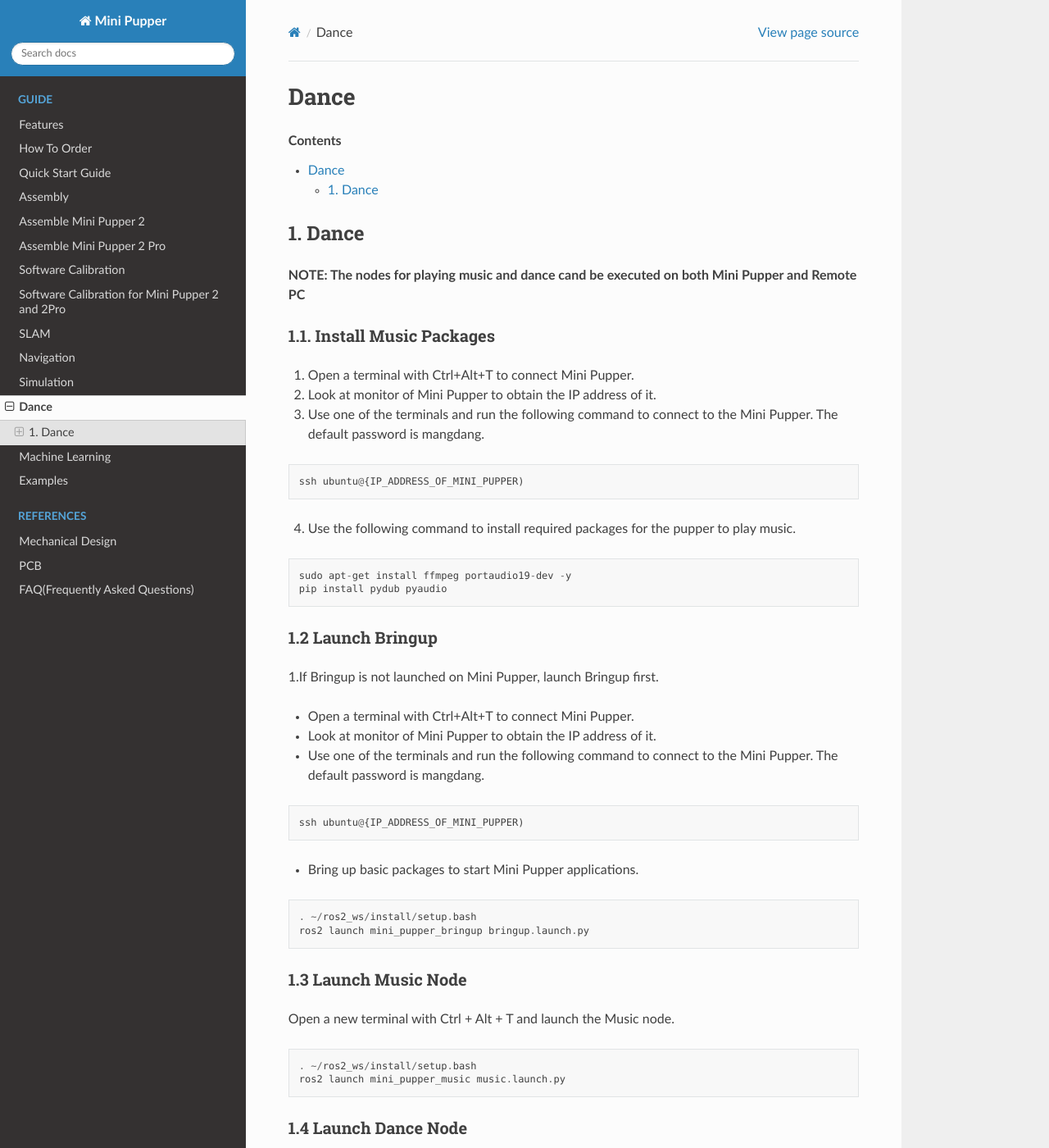
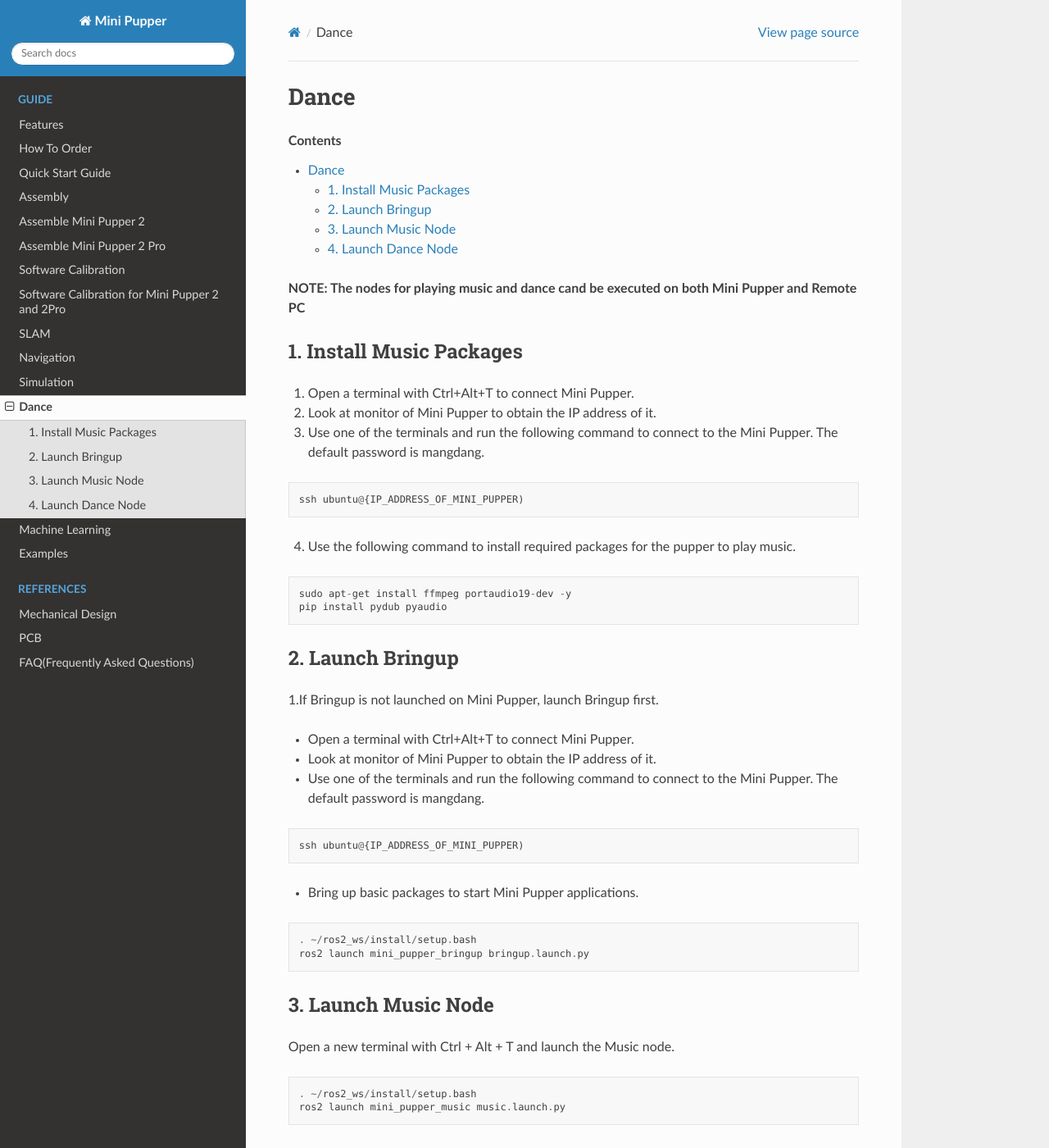
Before and after one commit to mangdangroboticsclub/MiniPupperDocs, a Sphinx documentation site: the page built from docs/guide/Dance.rst, in a window 1280 px wide and 1400 px high. Shown: the whole window at 82% size. Built offline with Sphinx 7.4.7 and the Read the Docs theme 2.0.0, drawn with Linux system fonts in a browser that asks for light colours.

Commit message:
further edit and resolve issues

```diff
--- a/docs/guide/Dance.rst
+++ b/docs/guide/Dance.rst
@@ -5,13 +5,10 @@
 .. contents::
   :depth: 2
 
-1. Dance
-------------
-
 **NOTE: The nodes for playing music and dance cand be executed on both Mini Pupper and Remote PC**
 
-1.1. Install Music Packages
-^^^^^^
+1. Install Music Packages
+------------
 
 1. Open a terminal with Ctrl+Alt+T  to connect Mini Pupper.
 2. Look at monitor of Mini Pupper to obtain the IP address of it.
@@ -29,8 +26,8 @@
     sudo apt-get install ffmpeg portaudio19-dev -y
     pip install pydub pyaudio
 
-1.2 Launch Bringup
-^^^^^^
+2. Launch Bringup
+------------
 
 1.If Bringup is not launched on Mini Pupper, launch Bringup first.
 
@@ -51,8 +48,8 @@
     . ~/ros2_ws/install/setup.bash
     ros2 launch mini_pupper_bringup bringup.launch.py
 
-1.3 Launch Music Node
-^^^^^^
+3. Launch Music Node
+------------
 
 Open a new terminal with Ctrl + Alt + T and launch the Music node.
 
@@ -61,8 +58,8 @@
     . ~/ros2_ws/install/setup.bash
     ros2 launch mini_pupper_music music.launch.py
 
-1.4 Launch Dance Node
-^^^^^^
+4. Launch Dance Node
+------------
 
 Open a new terminal with Ctrl + Alt + T and launch the Dance node.
 
--- a/docs/guide/Navigation.rst
+++ b/docs/guide/Navigation.rst
@@ -16,7 +16,7 @@
 **NOTE: Please run the Navigation node on Remote PC.**
 **WARNING: Make sure to run the Bringup from the Mini Pupper before navigation. Put the robot on the ground the prevent the robot from falling during movement.**
 
-1 Run Navigation Node
+1. Run Navigation Node
 ------------
 
 1.If Bringup is not launched on Mini Pupper, launch Bringup first.
@@ -48,14 +48,14 @@
 
 The map used in navigation is two-dimensional Occupancy Grid Map (OGM). The white area is collision free area while black area is occupied and inaccessible area, and gray area represents the unknown area.
 
-2 Estimate Initial Pose
+2. Estimate Initial Pose
 ------------
 
 1. Click the 2D Pose Estimate button in the RViz2 menu.
 2. Click on the map on the place where the actual robot is located and drag the large green arrow toward the direction where the robot is facing.
 3. Repeat step 1 and 2 until the inaccessible area detected by the robot is overlapping completely with the black area on the map.
 
-3 Set Navigation Goal
+3. Set Navigation Goal
 ------------
 
 1. Click the Nav2 Goal button in the RViz2 menu. Nav2 will plan the path and guide the robot towards reaching the goal.
```
Also changed, not shown: docs/guide/SLAM.rst (+7 -7 lines), docs/guide/Simulation.rst (+4 -3 lines), docs/_static/joystick-teleop-node.png (renamed from docs/_static/joystick teleop node.png), docs/_static/keyboard-teleop.png (renamed from docs/_static/keyboard teleop.png), docs/_static/netplan-yaml.png (renamed from docs/_static/netplan yaml.png), docs/_static/node-list.png (renamed from docs/_static/node list.png), docs/_static/service-list.png (renamed from docs/_static/service list.png), docs/_static/topic-list.png (renamed from docs/_static/topic list.png).
